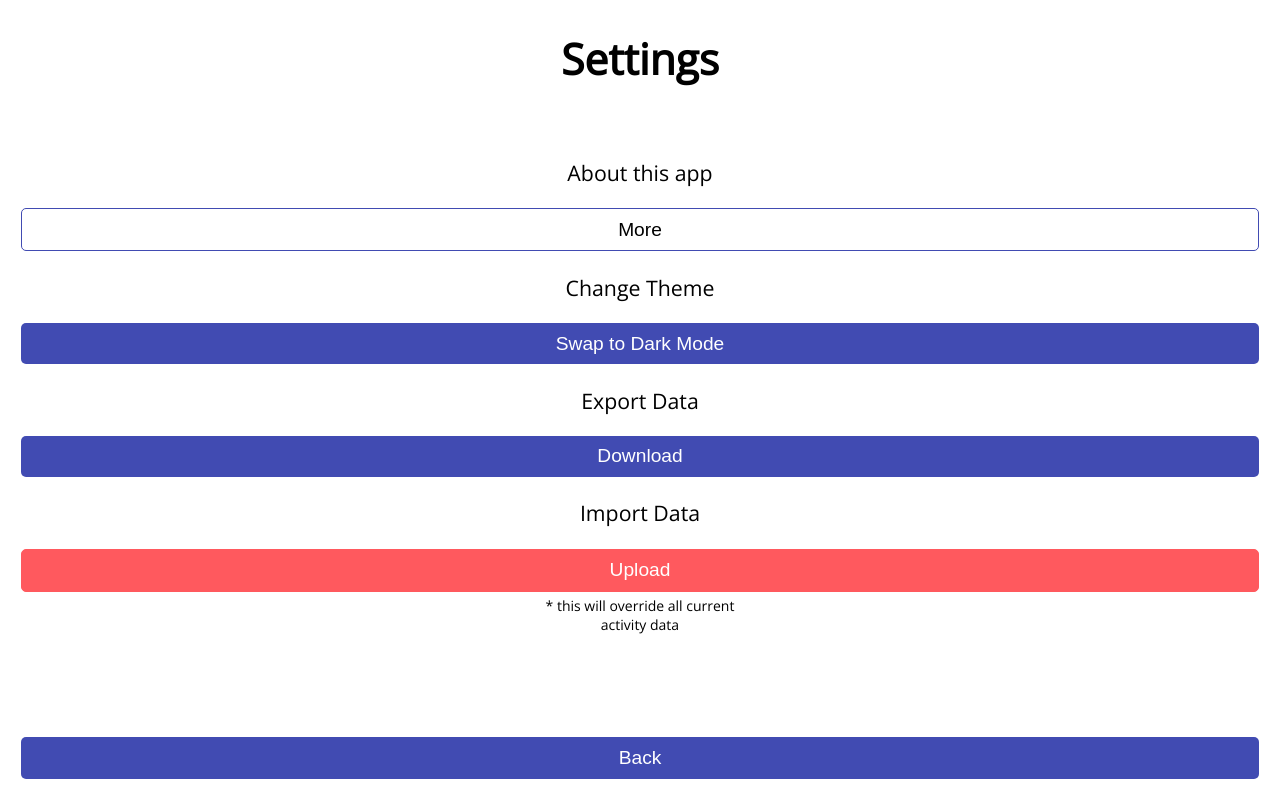
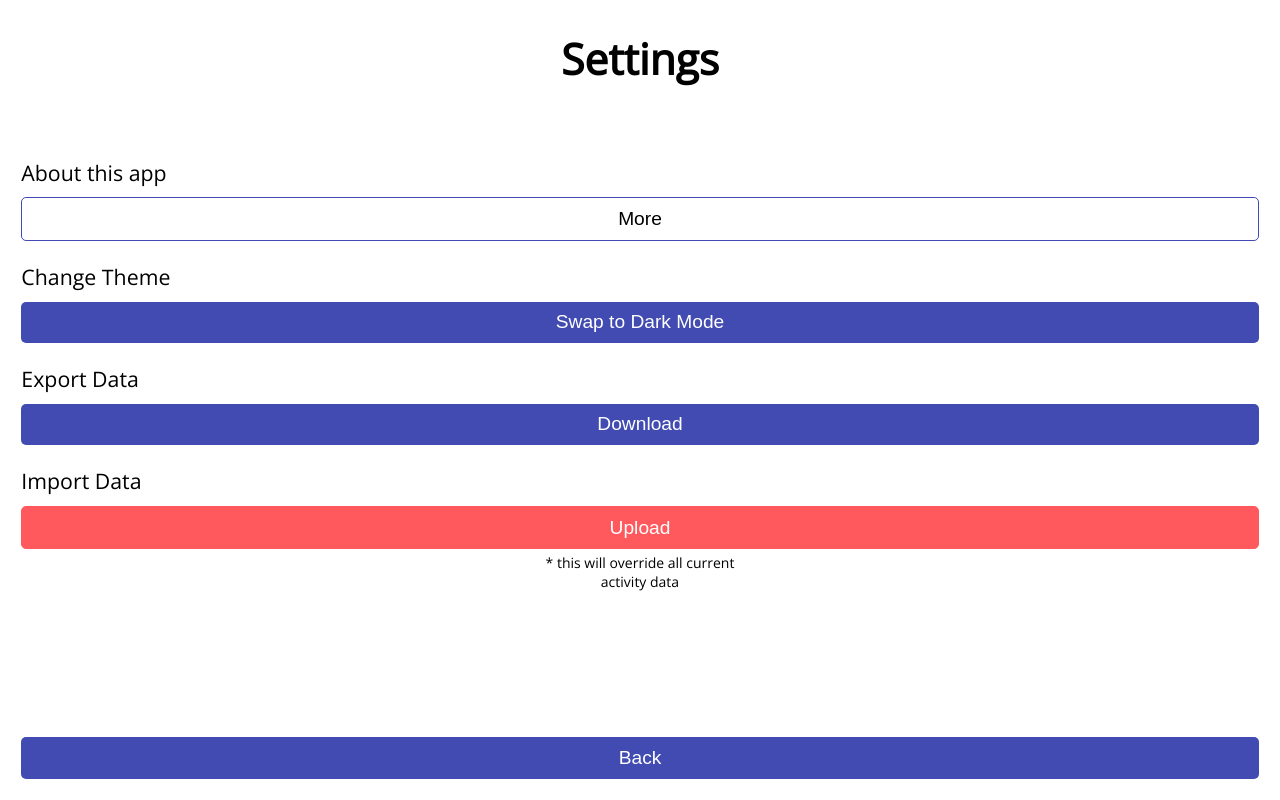
Before and after one commit to foopod/habit-tracker, a React (Vite) app: page /settings in a window 1280 px wide. Built offline with nearby package versions, Linux system fonts and the light colour scheme.

Commit message:
clean up settings page style

```diff
--- a/src/pages/SettingsPage.css
+++ b/src/pages/SettingsPage.css
@@ -1,14 +1,16 @@
 .settings-container {
-    padding: 1em
+    padding: 1em;
 }
 
-.notice{
+
+.notice {
     font-size: 14px;
     max-width: 16em;
     margin: 0.3em auto;
+    text-align: center;
 }
 
 .text {
-    font-size: 16px;
     text-align: left;
+    margin: 1em 0 0.5em;
 }
--- a/src/pages/SettingsPage.jsx
+++ b/src/pages/SettingsPage.jsx
@@ -94,20 +94,20 @@ export const SettingsPage = () => {
     <div className="container">
       <h1>Settings</h1>
       <div className="settings-container">
-        <p>About this app</p>
+        <p className="text">About this app</p>
         <Button
           onClick={() => navigate("/about")}
           text={"More"}
           type="secondary"
         />
-        <p>Change Theme</p>
+        <p className="text">Change Theme</p>
         <Button
           onClick={toggleTheme}
           text={`Swap to ${theme === "dark" ? "Light" : "Dark"} Mode`}
         />
-        <p>Export Data</p>
+        <p className="text">Export Data</p>
         <Button onClick={downloadData} text={"Download"} />
-        <p>Import Data</p>
+        <p className="text">Import Data</p>
         <Button onClick={uploadData} text={"Upload"} type={"scary"} />
         <p className="notice">* this will override all current activity data</p>
       </div>
```
